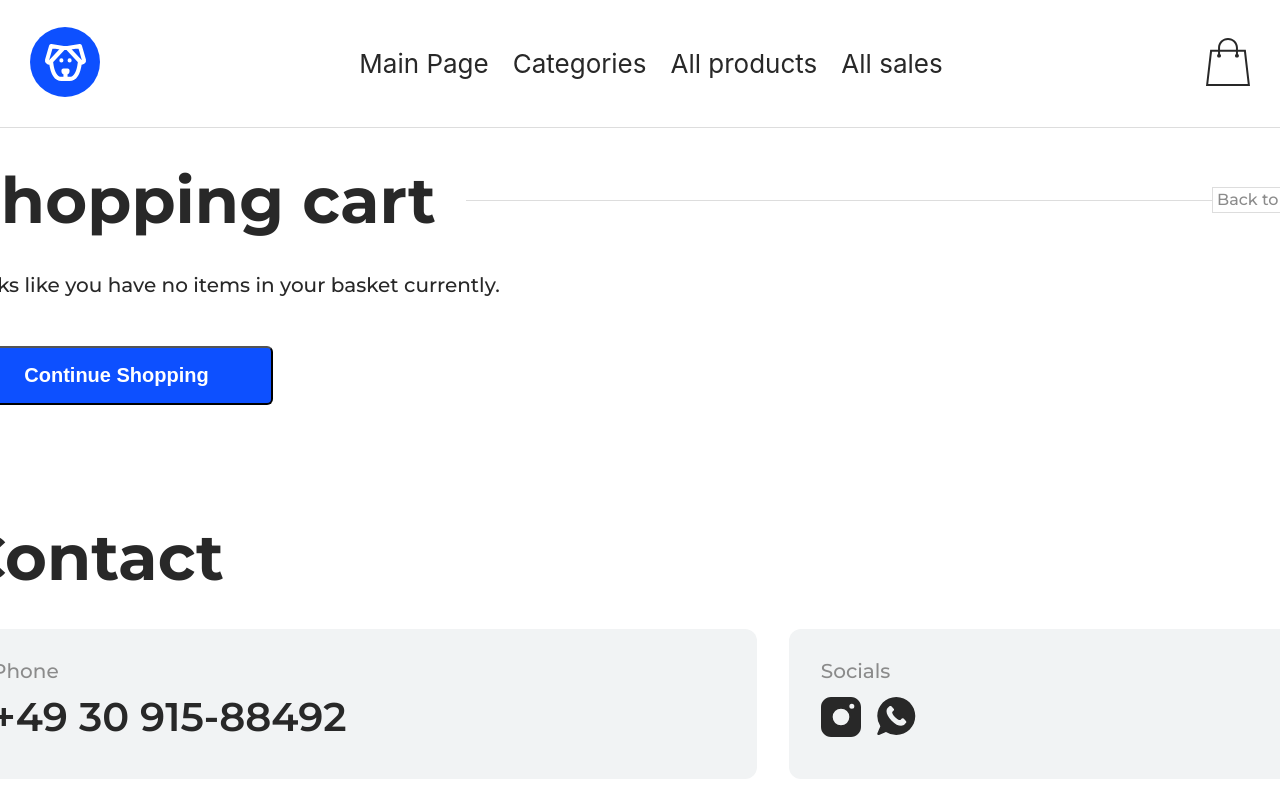
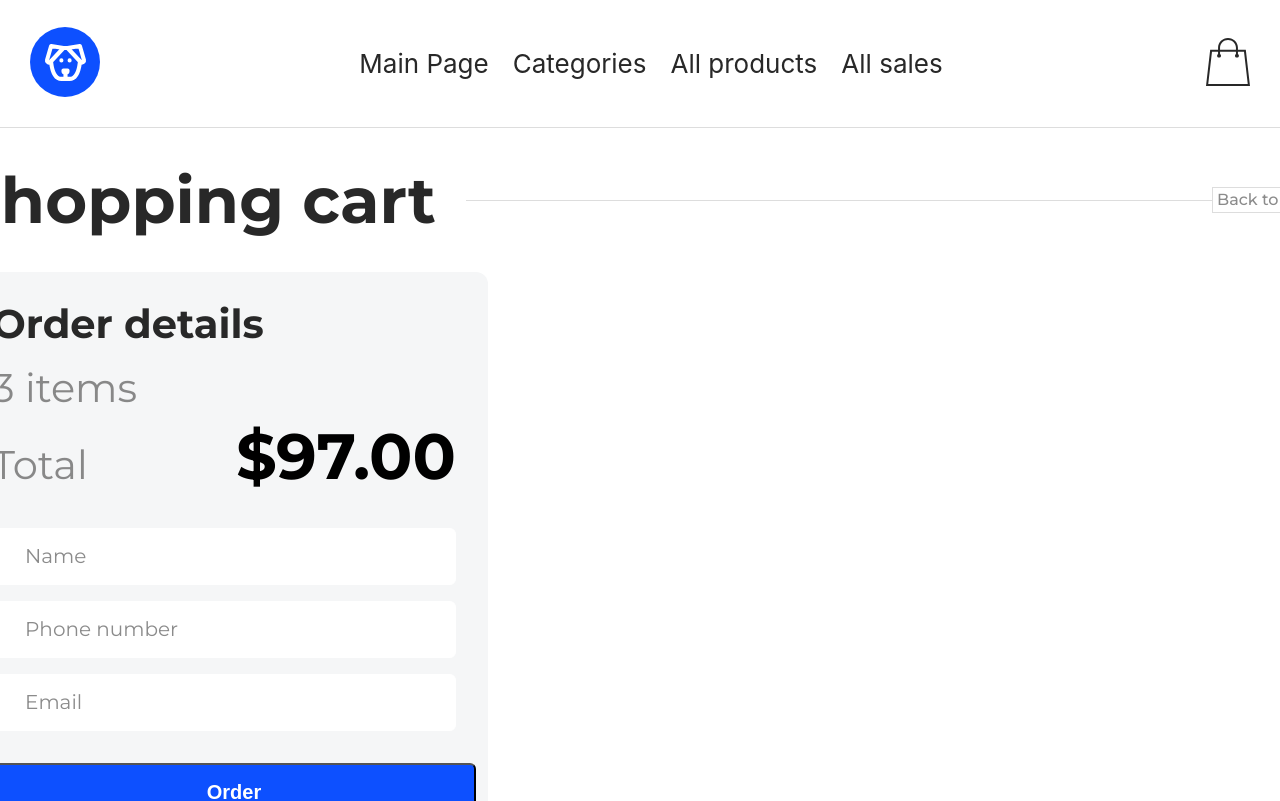
Before and after one commit to Pavlo-Pan/React-Project_Pet-Shop, a React (Vite) app: page /cart in a window 1280 px wide. Shown: the top 801 px of the page. Built offline with nearby package versions, Linux system fonts and the light colour scheme; no server answers.

Commit message:
work with cart

```diff
--- /dev/null
+++ b/src/assets/icons/CrossButton.jsx
@@ -0,0 +1,46 @@
+const CrossButton = ({
+    width = 12,
+    height = 12,
+    color = '#282828',
+    onClick,
+    style,
+}) => {
+    return (
+        <button
+            onClick={onClick}
+            style={{
+                border: 'none',
+                background: 'transparent',
+                padding: 0,
+                cursor: 'pointer',
+                ...style,
+            }}
+            aria-label="Close"
+        >
+            <svg
+                width={width}
+                height={height}
+                viewBox="0 0 14 14"
+                fill="none"
+                xmlns="http://www.w3.org/2000/svg"
+            >
+                <path
+                    d="M1 1L13 13"
+                    stroke={color}
+                    strokeWidth="2"
+                    strokeLinecap="round"
+                    strokeLinejoin="round"
+                />
+                <path
+                    d="M13 1L1 13"
+                    stroke={color}
+                    strokeWidth="2"
+                    strokeLinecap="round"
+                    strokeLinejoin="round"
+                />
+            </svg>
+        </button>
+    );
+};
+
+export default CrossButton
--- /dev/null
+++ b/src/modules/CartItem/CartItem.jsx
@@ -0,0 +1,39 @@
+import CrossButton from '../../assets/icons/CrossButton';
+import Counter from '../../shared/components/Counter/Counter'
+import styles from './CartItem.module.css';
+
+const API_URL = import.meta.env.VITE_API_URL || 'http://localhost:3333';
+
+const CartItem = ({ product, quantity, onQuantityChange, onRemove }) => {
+    if (!product) return null;
+    const { id, title, image, price, discont_price } = product;
+    const unitPrice = discont_price ?? price;
+    const totalPrice = unitPrice * quantity;
+    const hasDiscount = discont_price != null;
+
+    return (
+        <div className={styles.card}>
+            <img
+                src={`${API_URL}${image}`}
+                alt={title}
+                className={styles.image}
+            />
+            <div className={styles.info}>
+                <div className={styles.title}>{title}</div>
+                <Counter qty={quantity} onChange={onQuantityChange} />
+            </div>
+            <div className={styles.price}>
+                ${totalPrice}
+                {hasDiscount && (
+                    <span className={styles.oldPrice}>${price}</span>
+                )}
+            </div>
+            <CrossButton
+                onClick={() => onRemove(id)}
+                style={{ marginLeft: '16px' }}
+            />
+        </div>
+    );
+};
+
+export default CartItem;
--- /dev/null
+++ b/src/modules/CartItem/CartItem.module.css
@@ -0,0 +1,43 @@
+/* src/shared/components/CartItem/CartItem.module.css */
+.card {
+    display: flex;
+    align-items: center;
+    padding: 16px;
+    border: 1px solid #e5e7eb;
+    border-radius: 12px;
+    background-color: #fff;
+    gap: 16px;
+}
+
+.image {
+    width: 80px;
+    height: 80px;
+    object-fit: cover;
+    border-radius: 8px;
+}
+
+.info {
+    flex: 1;
+    display: flex;
+    flex-direction: column;
+    gap: 8px;
+}
+
+.title {
+    font-size: 16px;
+    font-weight: 500;
+}
+
+.price {
+    font-size: 18px;
+    font-weight: 700;
+    display: flex;
+    align-items: center;
+    gap: 8px;
+}
+
+.oldPrice {
+    font-size: 14px;
+    color: #6b7280;
+    text-decoration: line-through;
+}
--- /dev/null
+++ b/src/modules/OrderDetails/OrderDetails.jsx
@@ -0,0 +1,19 @@
+
+import OrdersForm from '../OrdersForm/OrdersForm';
+import styles from './OrderDetails.module.css';
+
+const OrderDetails = ({ itemsCount = 3, total = '97.00' }) => {
+    return (
+        <div className={styles.wrapper}>
+            <h2 className={styles.title}>Order details</h2>
+            <p className={styles.sub}>{itemsCount} items</p>
+            <div className={styles.total}>
+                <span className={styles['total-label']}>Total</span>
+                <span className={styles['total-value']}>${total}</span>
+            </div>
+            <OrdersForm />
+        </div>
+    );
+};
+
+export default OrderDetails;
--- /dev/null
+++ b/src/modules/OrderDetails/OrderDetails.module.css
@@ -0,0 +1,39 @@
+.wrapper {
+    width: 528px;
+    background: #f5f6f7;
+    padding: 32px;
+    border-radius: 12px;
+}
+
+.title {
+    margin: 0 0 24px 0;
+    font-size: 40px;
+    font-weight: 700;
+    color: var(--main-text-color);
+}
+
+.sub {
+    margin: 4px 0 16px;
+    font-size: 40px;
+    color: #888888;
+}
+
+.total {
+    display: flex;
+    align-items: baseline;
+    margin-bottom:40px;
+    justify-content: space-between;
+}
+
+.total-label {
+    font-size: 40px;
+    color: #888888;
+    margin-right: 8px;
+}
+
+.total-value {
+    font-size: 64px;
+    font-weight: 700;
+    color: #000;
+
+}
--- /dev/null
+++ b/src/modules/OrdersForm/OrdersForm.jsx
@@ -0,0 +1,90 @@
+import { useState, useEffect } from "react";
+import { useForm } from "react-hook-form";
+
+import TextField from "../../shared/components/TextField/TextField";
+import Btn from "../../shared/components/Btn/Btn";
+import { sendCoupon } from "../../shared/api/api";
+
+import fields from "./fields";
+
+const OrdersForm = () => {
+    const {
+        register,
+        handleSubmit,
+        reset,
+        formState: { errors, isSubmitting },
+    } = useForm();
+    const [serverError, setServerError] = useState(null);
+    const [successMessage, setSuccessMessage] = useState(null);
+
+
+    useEffect(() => {
+        if (!serverError) return;
+        const timer = setTimeout(() => setServerError(null), 5000);
+        return () => clearTimeout(timer);
+    }, [serverError]);
+
+
+    useEffect(() => {
+        if (!successMessage) return;
+        const timer = setTimeout(() => setSuccessMessage(null), 5000);
+        return () => clearTimeout(timer);
+    }, [successMessage]);
+
+    const onSubmit = async (values) => {
+        setServerError(null);
+        setSuccessMessage(null);
+        try {
+            await sendCoupon(values);
+            setSuccessMessage("Application sent! Coupon will be sent to your email soon.");
+            reset();
+        } catch (err) {
+            setServerError(err.message);
+        }
+    };
+
+    return (
+        <form onSubmit={handleSubmit(onSubmit)}>
+            {serverError && <div style={{ color: "red" }}>{serverError}</div>}
+            {successMessage && <div style={{ color: "var(--main-text-color)" }}>{successMessage}</div>}
+            <TextField
+                placeholderColor="var(--light-text-color)"
+                {...fields.username}
+                register={register}
+                error={errors.username}
+                styles={{
+                    width: "484px",
+                    color: "var(--main-text-color)",
+                    backgroundColor: "#fff",
+                }}/>
+            <TextField
+                placeholderColor="var(--light-text-color)"
+                {...fields.phone}
+                register={register}
+                error={errors.phone}
+                styles={{
+                    width: "484px",
+                    color: "var(--main-text-color)",
+                    backgroundColor: "#fff",}}/>
+            <TextField
+                placeholderColor="var(--light-text-color)"
+                {...fields.email}
+                register={register}
+                error={errors.email}
+                styles={{
+                    width: "484px",
+                    color: "var(--main-text-color)",
+                    backgroundColor: "#fff",}}/>
+            <Btn
+                type="submit"
+                disabled={isSubmitting}
+                style={{
+                    margin: "16px 0 32px 0",
+                    width: "484px",}}>
+                {isSubmitting ? "Send..." : "Order"}
+            </Btn>
+        </form>
+    );
+};
+
+export default OrdersForm;
--- /dev/null
+++ b/src/modules/OrdersForm/fields.js
@@ -0,0 +1,36 @@
+const fields = {
+    username: {
+
+        type: "text",
+        placeholder: "Name",
+        name: "username",
+        rules: {
+            required: "Username must be exist"
+        }
+    },
+    phone: {
+
+        type: "tel",
+        placeholder: "Phone number",
+        name: "phone",
+        rules: {
+            required: "Phone must be exist",
+            minLength: {
+                value: 1,
+                message: "Phone must contain al least 11 symbols"
+            }
+        }
+    },
+    email: {
+
+        type: "email",
+        placeholder: "Email",
+        name: "email",
+        rules: {
+            required: "Email must be exist"
+        }
+    },
+
+};
+
+export default fields;
--- a/src/pages/CartPage/CartPage.jsx
+++ b/src/pages/CartPage/CartPage.jsx
@@ -2,13 +2,19 @@ import { useDocumentTitle } from "../../shared/hooks/useDocumentTitle";
 import Container from "../../shared/components/Container/Container";
 import SectionTitle from '../../shared/components/SectionTitle/SectionTitle'
 import EmptyCart from "../../modules/EmptyCart/EmptyCart";
+import OrderDetails from "../../modules/OrderDetails/OrderDetails";
+import FlexLayout from '../../modules/layouts/FlexLayout/FlexLayout'
+import CartItem from "../../modules/CartItem/CartItem";
 
 const CartPage = () => {
     useDocumentTitle('Cart');
     return (
         <Container>
             <SectionTitle title='Shopping cart' linkTo='/categories' linkText='Back to the store' />
-            <EmptyCart />
+            <FlexLayout>
+                <CartItem/>
+                <OrderDetails />
+            </FlexLayout>
         </Container>
     )
 }
--- a/src/shared/components/TextField/TextField.jsx
+++ b/src/shared/components/TextField/TextField.jsx
@@ -9,16 +9,24 @@ const TextField = ({
     error,
     as = 'input',
     styles: inputStyles = {},
+    placeholderColor,
     ...props
 }) => {
     const id = useId();
+
+    const styleWithPlaceholder = {
+        ...inputStyles,
+        ...(placeholderColor
+            ? { '--placeholder-color': placeholderColor }
+            : {}),
+    };
 
     const commonProps = {
         id,
         ...register(name, rules),
         ...props,
         className: css.input,
-        style: inputStyles,
+        style: styleWithPlaceholder,
     };
 
     return (
@@ -37,6 +45,4 @@ const TextField = ({
     );
 };
 
-
-
 export default TextField;
--- a/src/shared/components/TextField/TextField.module.css
+++ b/src/shared/components/TextField/TextField.module.css
@@ -7,7 +7,6 @@
 
 .label {
     font-size: 18px;
-
     width: 100px;
 }
 
@@ -21,7 +20,8 @@
 }
 
 .input::placeholder {
-    color: #fff;
+    color: var(--placeholder-color);
+    font-family: "Montserrat", sans-serif;
 }
 
 .error {
--- a/src/shared/styles/variables.css
+++ b/src/shared/styles/variables.css
@@ -5,4 +5,5 @@
     --secondary-background-color: #282828;
     --light-grey: #F1F3F4;
     --radius-big: 12px;
+    --placeholder-color: #fff;
 }
```
